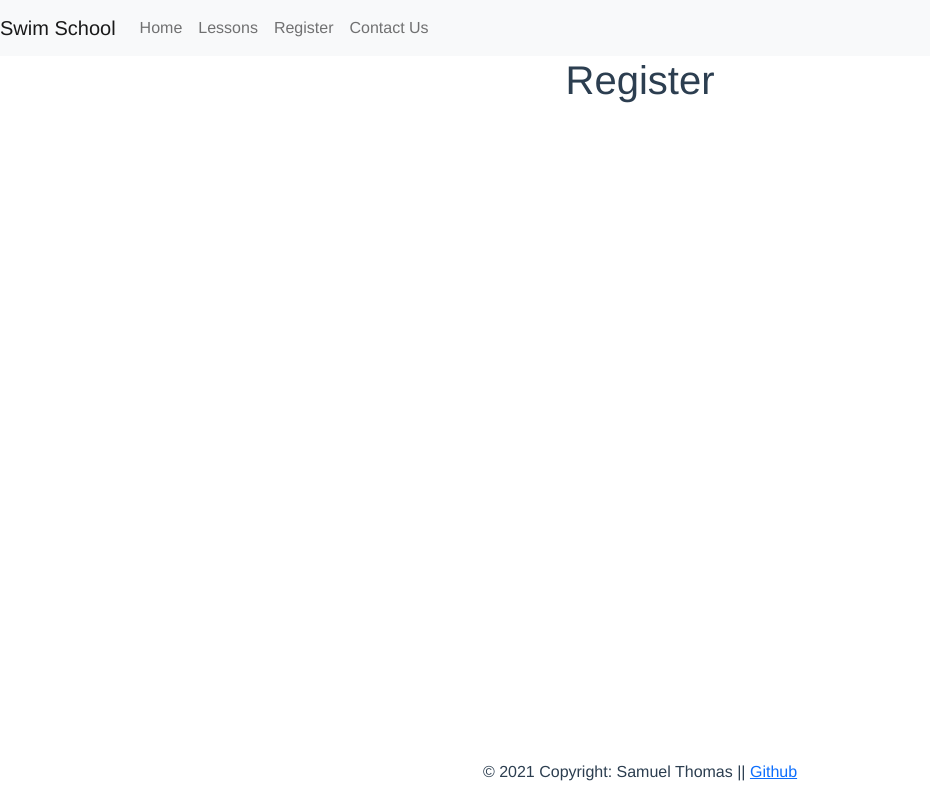
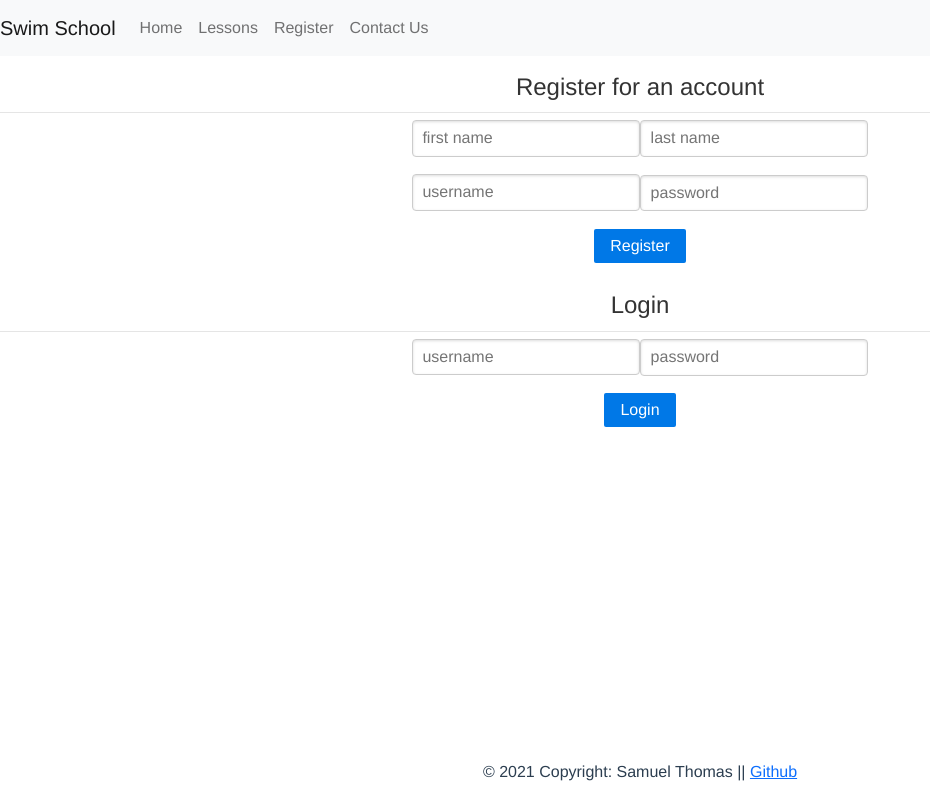
Before and after one commit to sammytvfx/creative-project, a Vue app: page /Register in a window 1280 px wide. Shown: the whole page, without its empty margins (0-930 px from the left). Built offline with nearby package versions, Linux system fonts and the light colour scheme.

Commit message:
added purecss register form

```diff
--- a/package.json
+++ b/package.json
@@ -18,6 +18,7 @@
     "core-js": "^3.6.5",
     "jquery": "^3.6.0",
     "popper.js": "^1.16.1",
+    "purecss": "^2.0.6",
     "vue": "^2.6.11",
     "vue-router": "^3.2.0"
   },
--- a/src/main.js
+++ b/src/main.js
@@ -2,10 +2,12 @@ import Vue from 'vue'
 import App from './App.vue'
 import router from './router'
 import "bootstrap";
+import "purecss";
 import {library} from "@fortawesome/fontawesome-svg-core";
 
 import "bootstrap/dist/css/bootstrap.css";
 import "animate.css/animate.css";
+import "purecss/build/pure.css";
 
 Vue.config.productionTip = false
 
--- a/src/views/Register.vue
+++ b/src/views/Register.vue
@@ -1,5 +1,34 @@
 <template>
   <div class="register">
-    <h1>Register</h1>
+    <div class="hero">
+  <div class="heroBox">
+    <form class="pure-form">
+      <fieldset>
+        <legend>Register for an account</legend>
+        <input placeholder="first name" v-model="firstName">
+        <input placeholder="last name" v-model="lastName">
+      </fieldset>
+      <fieldset>
+        <input placeholder="username" v-model="username">
+        <input type="password" placeholder="password" v-model="password">
+      </fieldset>
+      <fieldset>
+        <button type="submit" class="pure-button pure-button-primary" @click.prevent="register">Register</button>
+      </fieldset>
+    </form>
+    <p v-if="error" class="error">{{error}}</p>
+    <form class="pure-form space-above">
+      <fieldset>
+        <legend>Login</legend>
+        <input placeholder="username" v-model="usernameLogin">
+        <input type="password" placeholder="password" v-model="passwordLogin">
+      </fieldset>
+      <fieldset>
+        <button type="submit" class="pure-button pure-button-primary" @click.prevent="login">Login</button>
+      </fieldset>
+    </form>
+    <p v-if="errorLogin" class="error">{{errorLogin}}</p>
+  </div>
+</div>
   </div>
 </template>
```
Also changed, not shown: 1 other file (tests, documents, lock files or other folders).
